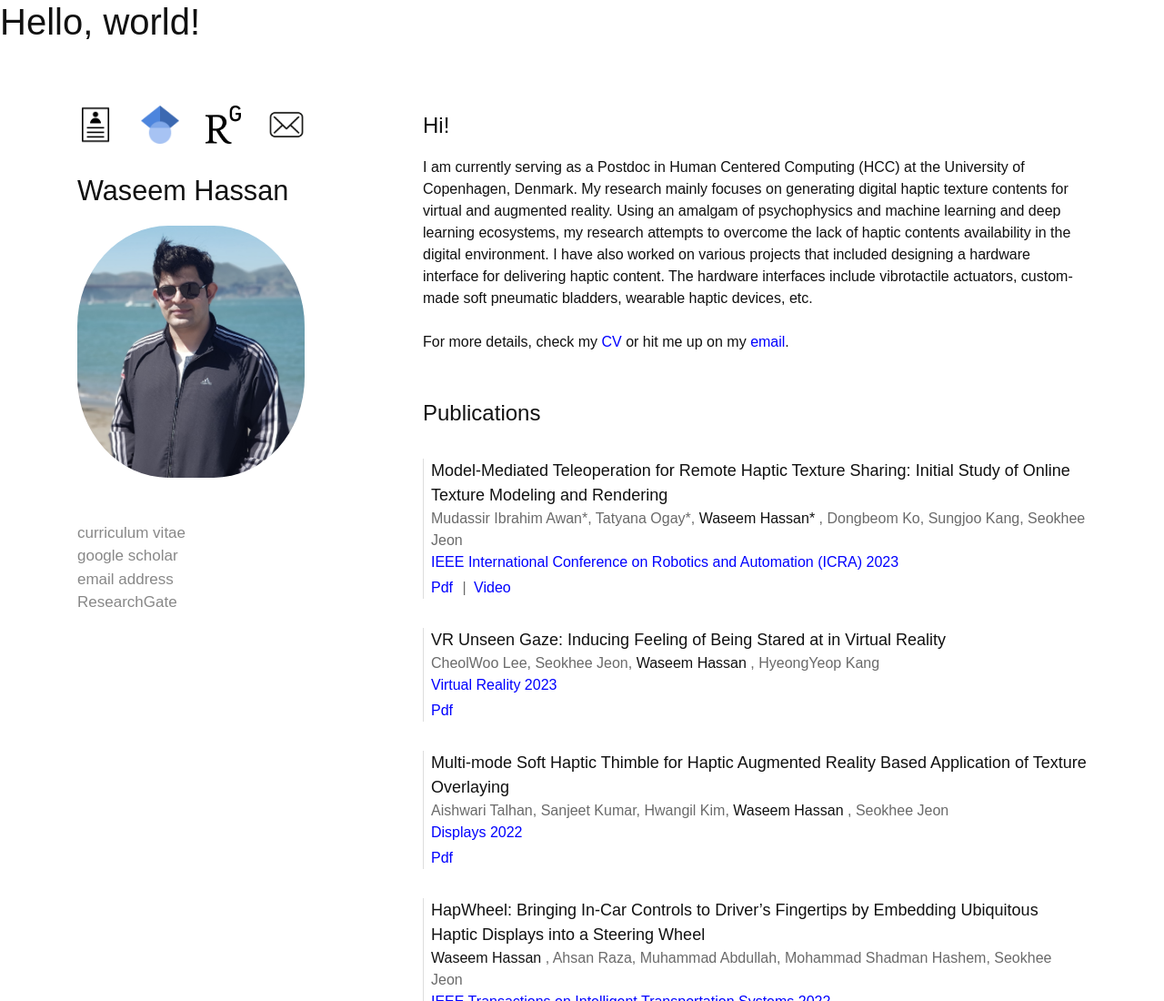
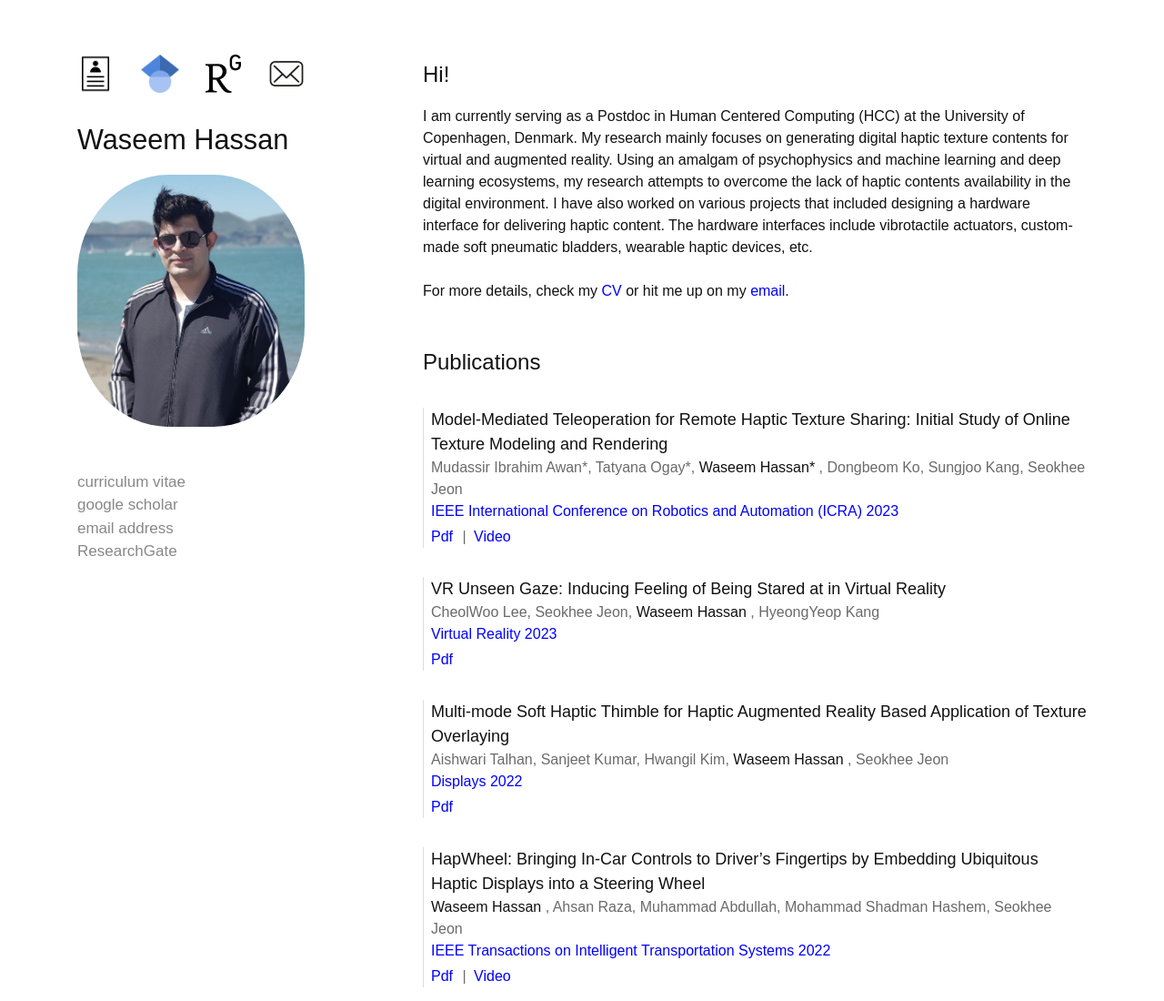
Before and after one commit to hassanwaseem/hassanwaseem.github.io, a plain HTML site: page index.html in a window 1280 px wide. Shown: the top 1100 px of the page at 91% size. Drawn offline with nearby package versions, Linux system fonts and the light colour scheme.

Commit message:
Update index.html

```diff
--- a/index.html
+++ b/index.html
@@ -20,7 +20,7 @@
     <title>Waseem Hassan</title>
   </head>
   <body>
-    <h1>Hello, world!</h1>
+<!--     <h1>Hello, world!</h1>  -->
     <div class="container pt-2 allstuffp">
         <div class="row pt-2 allstuff">
             <div class="col-md-4 pt-2">
@@ -66,10 +66,6 @@
                 <div class=""><a class="menulink" target="_blank" href="https://www.researchgate.net/profile/Waseem-Hassan">ResearchGate</a></div>
 
 
-
-                <!-- <div class="pt-5">usercontext</div> -->
-                <!-- <div class="">travel history</div> -->
-                <!-- <div class="">this template</div> -->
                 </div>
             </div>
 
```
